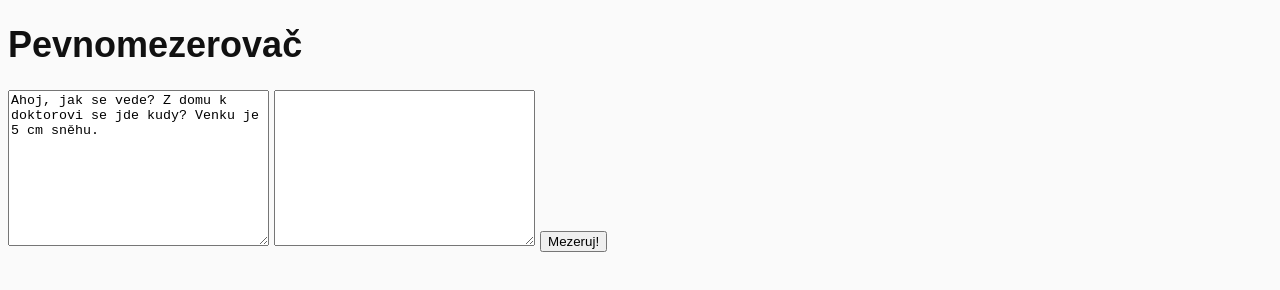
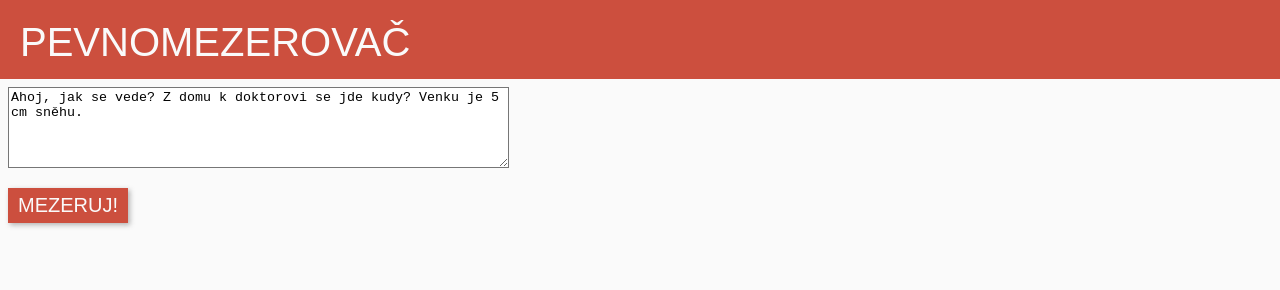
Before and after one commit to marhaupt/pevnomezerovac, a website: page index.html in a window 1280 px wide. Drawn offline with Linux system fonts and the light colour scheme.

Commit message:
made it nicer

```diff
--- a/index.html
+++ b/index.html
@@ -6,11 +6,14 @@
   <link rel="stylesheet" href="src/main.css">
 </head>
 <body>
-  <h1>Pevnomezerovač</h1>
-  <textarea id="wrongspaced" cols="30" rows="10">Ahoj, jak se vede? Z domu k doktorovi se jde kudy? Venku je 5 cm sněhu.</textarea>
-  <textarea id="nobreakspaced" cols="30" rows="10"></textarea>
-  <button id="clicker">Mezeruj!</button>
-  <div id="formatted-output"></div>
+  <header>
+    <h1>Pevnomezerovač</h1>
+  </header>
+  <main>
+    <textarea id="wrongspaced" cols="60" rows="5">Ahoj, jak se vede? Z domu k doktorovi se jde kudy? Venku je 5 cm sněhu.</textarea>
+    <p><button id="clicker">Mezeruj!</button></p>
+    <div id="formatted-output"></div>
+  </main>
   <script src="src/spacer.js"></script>
 </body>
 </html>
--- a/src/main.css
+++ b/src/main.css
@@ -1,11 +1,61 @@
+:root {
+  --color-background: #fafafa;
+  --color-contrast: #111;
+  --color-third: rgb(204,79,62);
+}
+
 body {
   font-family: sans-serif;
-  font-size: 18px;
-  background-color: #fafafa;
-  color: #111;
+  font-size: 20px;
+  background-color: var(--color-background);
+  color: var(--color-contrast);
+  margin: 0;
 }
 
 em {
-  color: red;
+  color: var(--color-third);
   font-style: normal;
 }
+
+button {
+  background-color: var(--color-third);
+  color: var(--color-background);
+  border: none;
+  font-size: 1em;
+  text-transform: uppercase;
+  padding: 0.3em 0.5em;
+  box-shadow: 2px 2px 5px rgba(70,70,70,.4);
+  transition: all 250ms ease-in-out;
+}
+
+button:focus {
+  outline: none;
+  box-shadow: 2px 2px 10px rgba(70,70,70,.85);
+}
+
+textarea {
+  display: block;
+  box-shadow: 0 0 0 rgba(70,70,70,.7);
+  transition: all 250ms ease-in-out;
+}
+
+textarea:focus {
+  outline:none;
+  box-shadow: 2px 2px 10px rgba(70,70,70,.85);
+}
+
+header {
+  background-color: var(--color-third);
+  color: var(--color-background);
+  padding: 1em 1em 0.7em 1em;
+}
+
+h1 {
+  text-transform: uppercase;
+  margin: 0;
+  font-weight: normal;
+}
+
+main {
+  padding: 0.4em
+}
--- a/src/spacer.js
+++ b/src/spacer.js
@@ -14,8 +14,6 @@ function spacer() {
   let output = dealWithSpaces(loadedTextArray);
 
   showFormattedResult(output);
-
-  document.getElementById('nobreakspaced').value = output;
 }
 
 function dealWithSpaces(textInArray) {
```
Also changed, not shown: src/index.html (+2 -6 lines).
